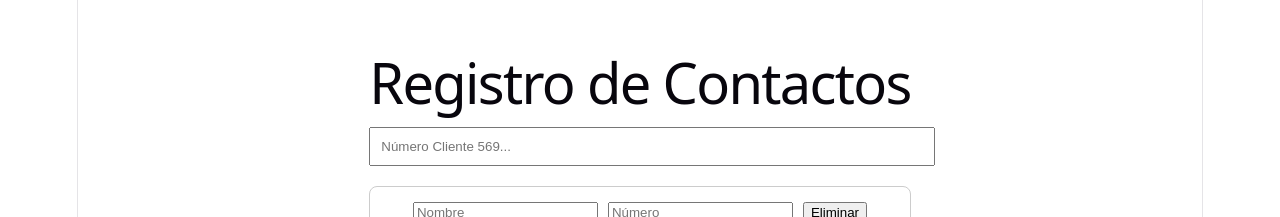
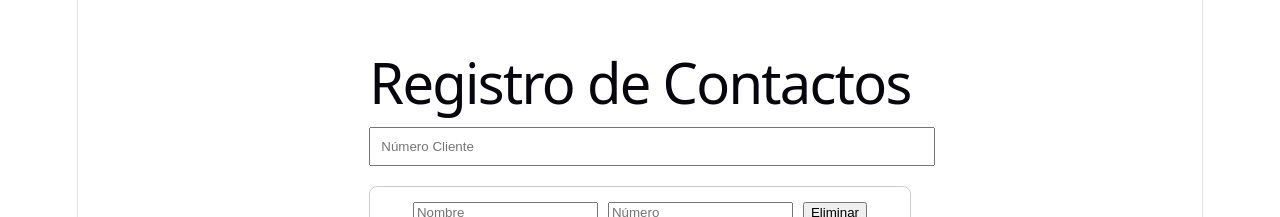
Before and after one commit to juaneljuampi/crmv1, a React (Vite) app: page /crmv1/formulario1 in a window 1280 px wide. Shown: the part 244-461 px from the top of the page. Built offline with nearby package versions, Linux system fonts and the light colour scheme; no server answers.

Commit message:
mejora de formulario

```diff
--- a/src/pages/Formulario1.tsx
+++ b/src/pages/Formulario1.tsx
@@ -99,7 +99,7 @@ export default function Formulario1() {
         <div style={{ marginBottom: "20px" }}>
           <input
             type="text"
-            placeholder="Número Cliente 569..."
+            placeholder="Número Cliente"
             value={clienteId}
             required
             onChange={(e) =>
```
